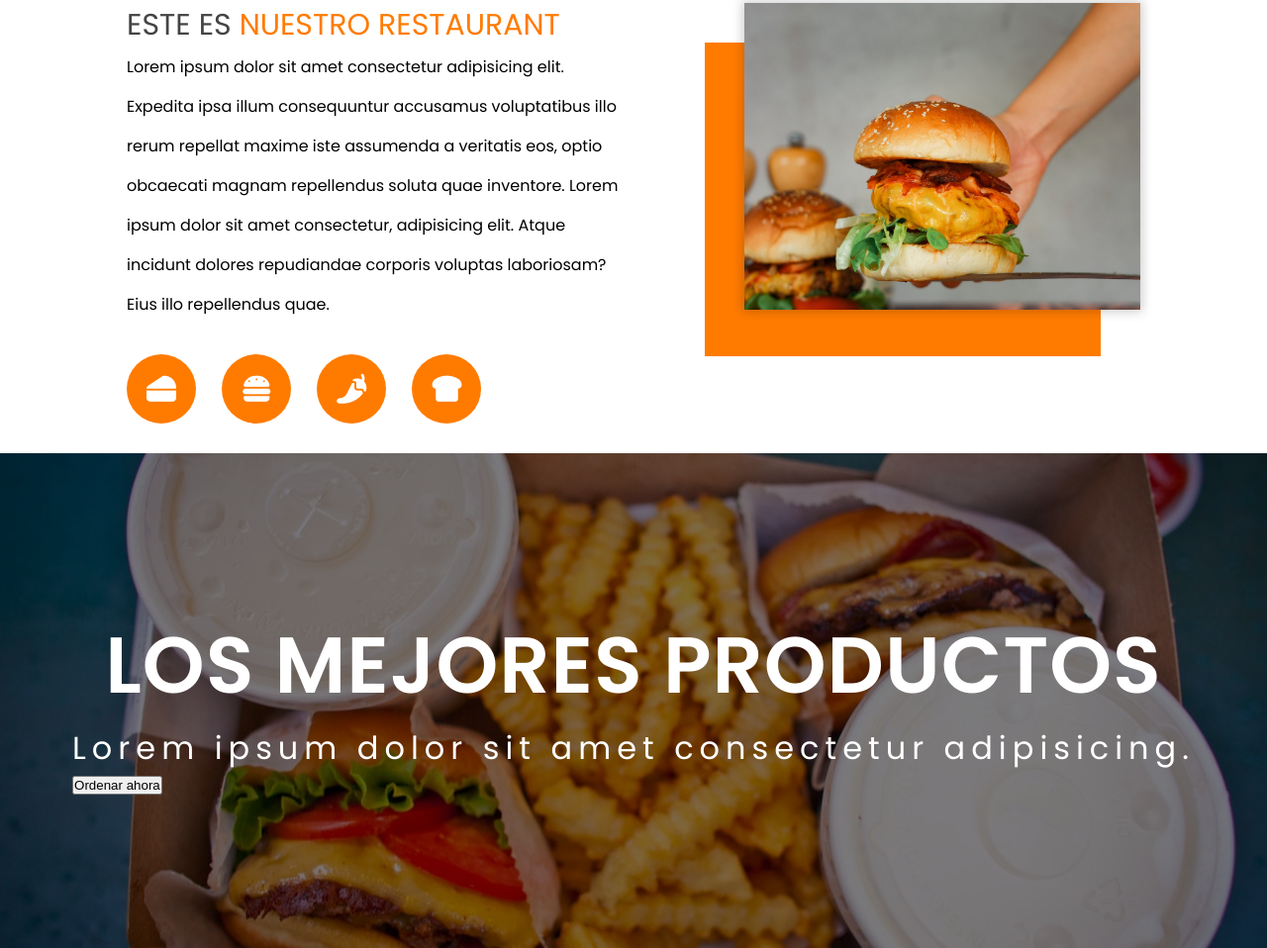
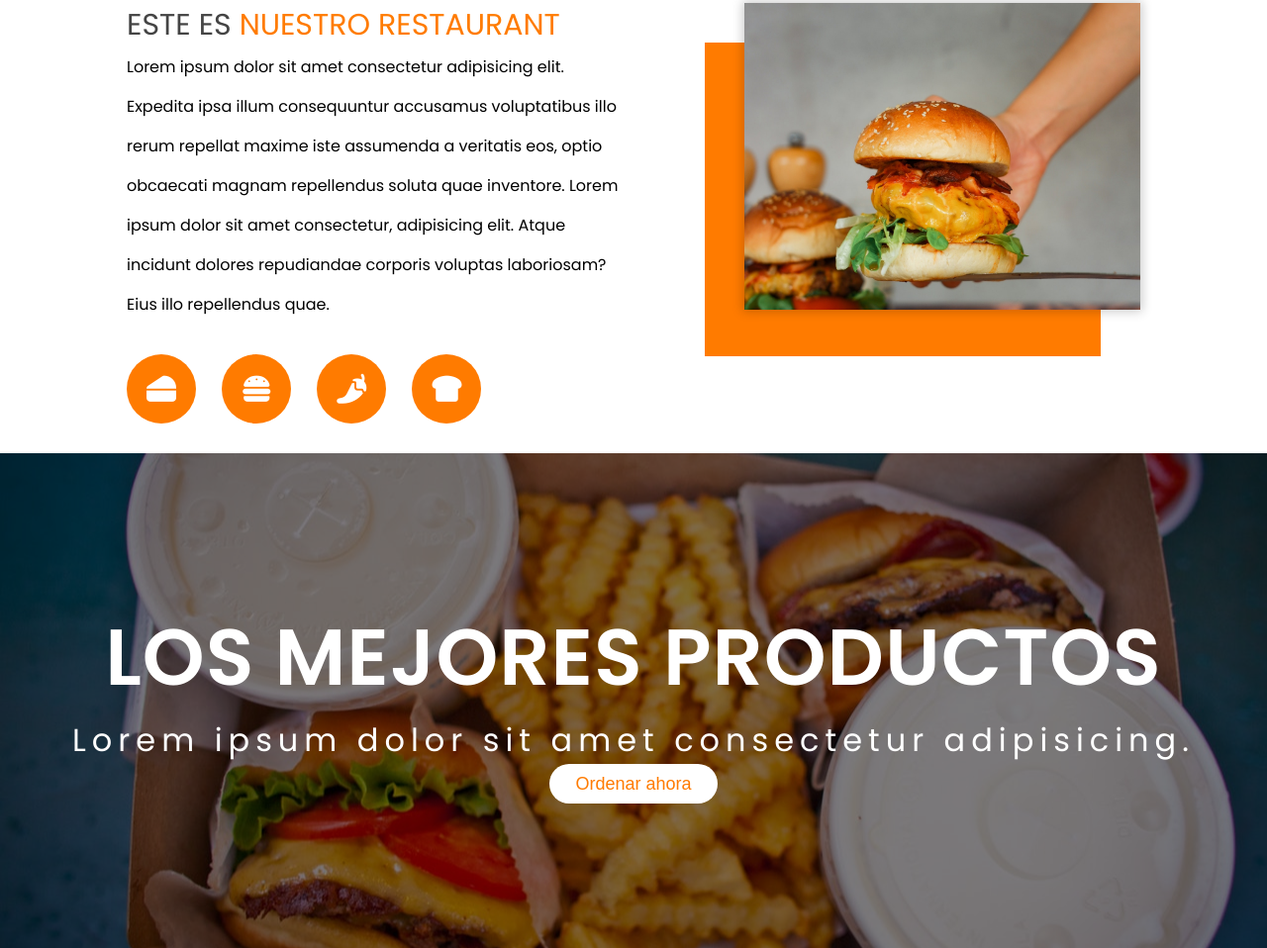
Before and after one commit to RandyBnjmn/restaurant, a website: page index.html in a window 1280 px wide. Shown: the part 720-1678 px from the top of the page at 99% size. Drawn offline with Linux system fonts and the light colour scheme.

Commit message:
seccion oferta

```diff
--- a/index.html
+++ b/index.html
@@ -62,7 +62,7 @@
         <div class="oferta__content">
             <h1>Los mejores productos</h1>
             <h2 class="t-secundario">Lorem ipsum dolor sit amet consectetur adipisicing.</h2>
-            <button class="btn-withe">Ordenar ahora</button>
+            <button class="btn-white">Ordenar ahora</button>
         </div>
     </section>
 </body>
--- a/scss/general/_components.scss
+++ b/scss/general/_components.scss
@@ -27,3 +27,28 @@
         }
     }
 }
+
+// Botones
+
+.btn{
+    width: 170px;
+    height: 40px;
+    border:none;
+    border-radius: 20px;
+    padding: 10px 25px;
+    font-size: 18px;
+    font-weight: 500;
+    cursor: pointer;
+
+    transition: all .5s;
+}
+
+.btn-white{
+    @extend .btn;
+    @include btn($white, $color-primario);
+
+    &:hover{
+        background: $color-primario-dark;
+        color: $white;
+    }
+}
--- a/scss/general/_mixin.scss
+++ b/scss/general/_mixin.scss
@@ -16,7 +16,7 @@
 
 @mixin btn($bg, $text){
     color: $text;
-    background: $bd;
+    background: $bg;
 }
 
 @mixin icons($container, $width, $height){
--- a/scss/layout/_oferta.scss
+++ b/scss/layout/_oferta.scss
@@ -7,6 +7,7 @@
     background-size: cover;
     background-attachment: fixed;
     background-position: center;
+    text-align: center;
 
     &::before{
         @extend .overlay;
```
Also changed, not shown: css/style.css, 2 other files.
